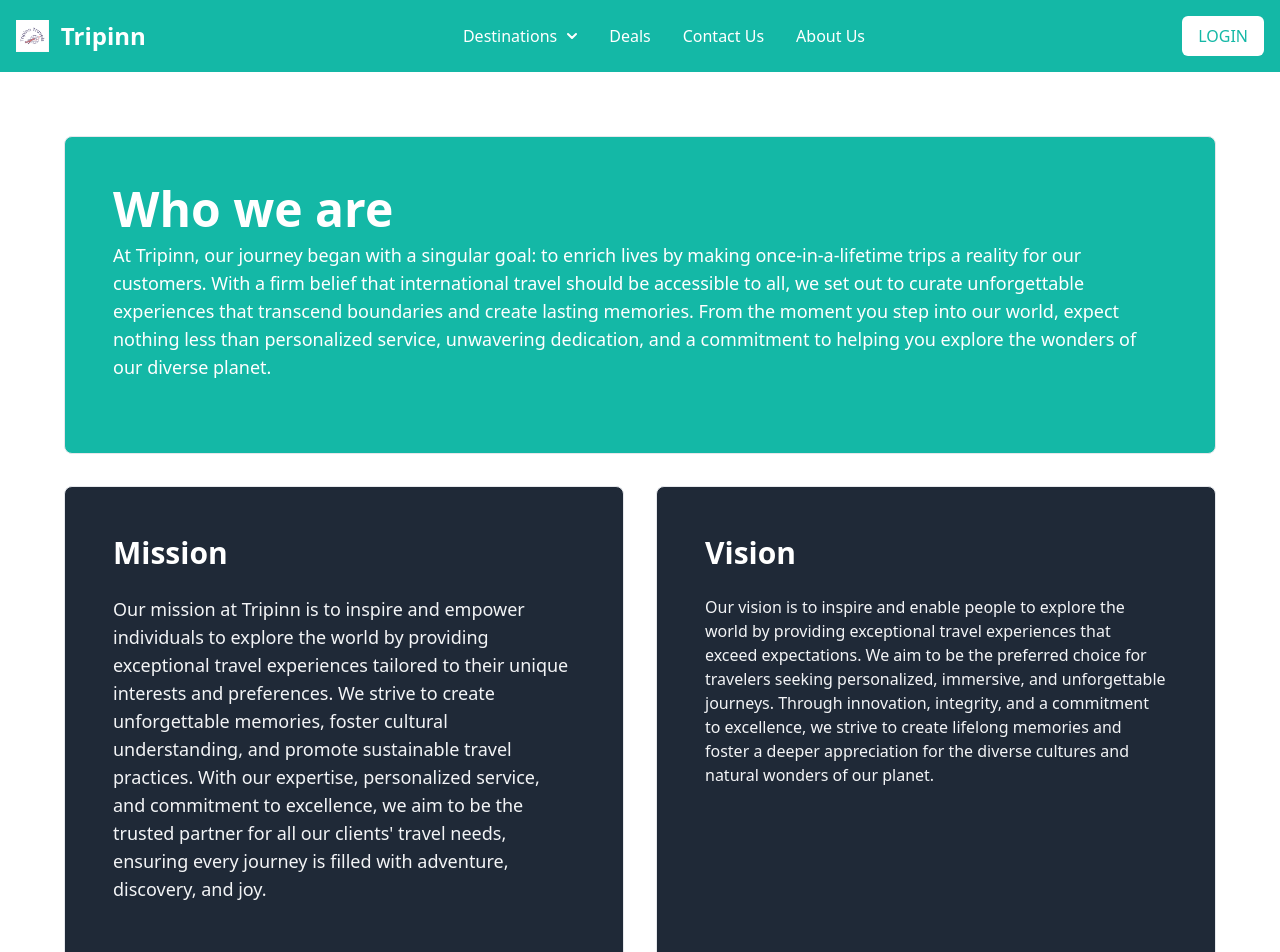
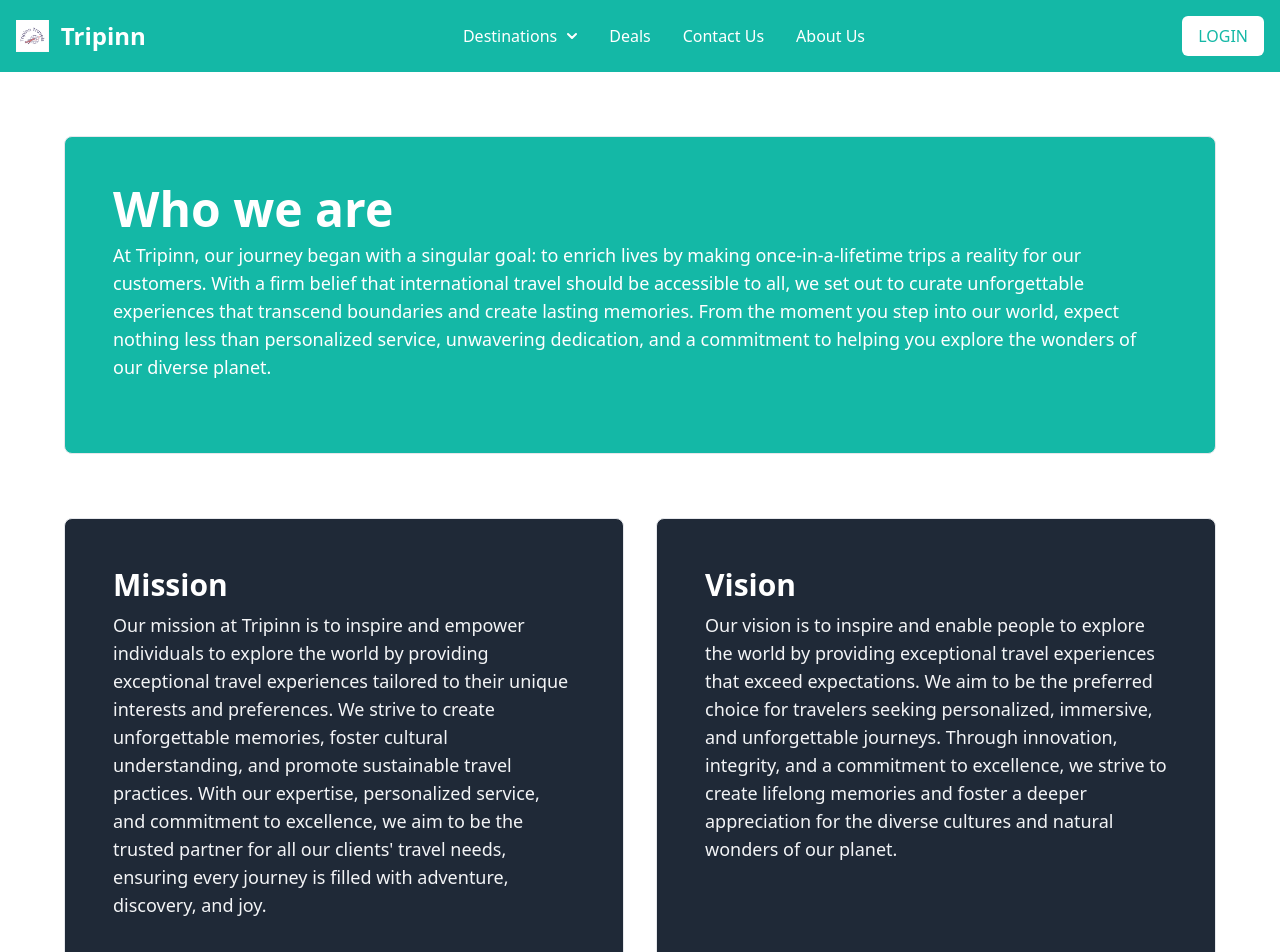
Before and after one commit to Ashwinipuranik30/Final_Project_INFO6150_SP24, a React (Vite) app: page /aboutus in a window 1280 px wide. Shown: the top 952 px of the page. Built offline with nearby package versions, Linux system fonts and the light colour scheme.

Commit message:
text content in about us page

```diff
--- /dev/null
+++ b/src/Components/vissionmission.jsx
@@ -0,0 +1,14 @@
+import React from 'react';
+
+const MissionVisionSection = ({ title, description }) => {
+  return (
+
+      <div>
+        <h2 className="text-white text-3xl font-extrabold mb-2">{title}</h2>
+        <p className="text-lg font-normal text-gray-100 dark:text-gray-400 mb-4">{description}</p>
+      </div>
+
+  );
+};
+
+export default MissionVisionSection;
--- a/src/Pages/aboutus.jsx
+++ b/src/Pages/aboutus.jsx
@@ -1,3 +1,10 @@
+import React from 'react';
+import MissionVisionSection from "../Components/vissionmission";
+
+
+
+
+
 const About = () => {
     return (
       <div>
@@ -8,17 +15,29 @@ const About = () => {
                   <h1 className="text-white text-3xl md:text-5xl font-extrabold mb-2">Who we are</h1>
                   <p className="text-lg font-normal text-white mb-6 ">At Tripinn, our journey began with a singular goal: to enrich lives by making once-in-a-lifetime trips a reality for our customers. With a firm belief that international travel should be accessible to all, we set out to curate unforgettable experiences that transcend boundaries and create lasting memories. From the moment you step into our world, expect nothing less than personalized service, unwavering dedication, and a commitment to helping you explore the wonders of our diverse planet.</p>
                 </div>
-                <div className="grid md:grid-cols-2 gap-8">
-                  <div className="bg-gray-800 dark:bg-gray-800 border border-gray-200 dark:border-gray-700 rounded-lg p-8 md:p-12">
-                    <h2 className="text-white text-3xl font-extrabold mb-2">Mission</h2>
-                    <p className="text-lg font-normal text-gray-100 dark:text-gray-400 mb-4 py-4">Our mission at Tripinn is to inspire and empower individuals to explore the world by providing exceptional travel experiences tailored to their unique interests and preferences. We strive to create unforgettable memories, foster cultural understanding, and promote sustainable travel practices. With our expertise, personalized service, and commitment to excellence, we aim to be the trusted partner for all our clients' travel needs, ensuring every journey is filled with adventure, discovery, and joy.</p>
+
+
+
+              <div className= "grid md:grid-cols-2 gap-8">
+                 <div className="bg-gray-800 dark:bg-gray-800 border border-gray-200 dark:border-gray-700 rounded-lg p-8 md:p-12 my-8 " >
+                  <MissionVisionSection
+                    title="Mission"
+                    description="Our mission at Tripinn is to inspire and empower individuals to explore the world by providing exceptional travel experiences tailored to their unique interests and preferences. We strive to create unforgettable memories, foster cultural understanding, and promote sustainable travel practices. With our expertise, personalized service, and commitment to excellence, we aim to be the trusted partner for all our clients' travel needs, ensuring every journey is filled with adventure, discovery, and joy."
+                  />
                   </div>
-                  <div className="bg-gray-800 dark:bg-gray-800 border border-gray-200 dark:border-gray-700 rounded-lg p-8 md:p-12">
-                    <h2 className="text-white text-3xl font-extrabold mb-2">Vision</h2>
-                    <p className="ext-lg font-normal text-gray-100 dark:text-gray-400 mb-4 py-4">Our vision is to inspire and enable people to explore the world by providing exceptional travel experiences that exceed expectations. We aim to be the preferred choice for travelers seeking personalized, immersive, and unforgettable journeys. Through innovation, integrity, and a commitment to excellence, we strive to create lifelong memories and foster a deeper appreciation for the diverse cultures and natural wonders of our planet.</p>
+                  <div className="bg-gray-800 dark:bg-gray-800 border border-gray-200 dark:border-gray-700 rounded-lg  my-8 p-8 md:p-12">
+                  <MissionVisionSection
+                    title="Vision"
+                    description="Our vision is to inspire and enable people to explore the world by providing exceptional travel experiences that exceed expectations. We aim to be the preferred choice for travelers seeking personalized, immersive, and unforgettable journeys. Through innovation, integrity, and a commitment to excellence, we strive to create lifelong memories and foster a deeper appreciation for the diverse cultures and natural wonders of our planet."
+                  />
                   </div>
                 </div>
-              </div>
+
+                </div>
+
+
+
+
             </section>
 
 
```
